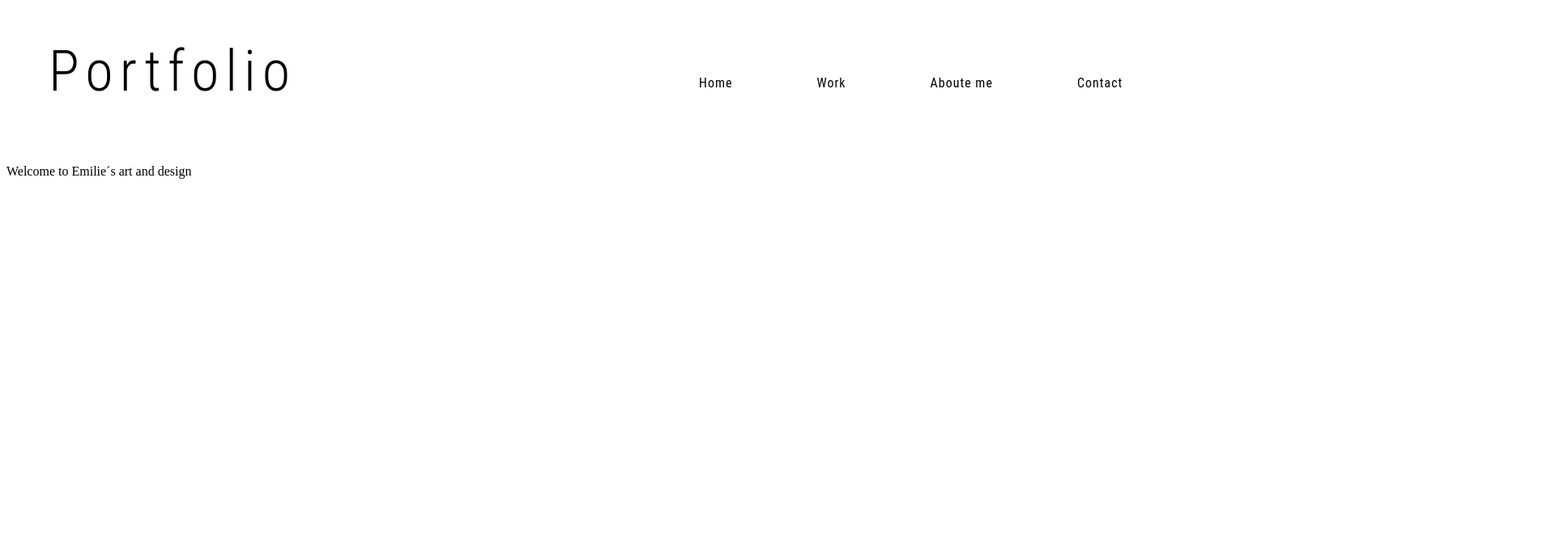
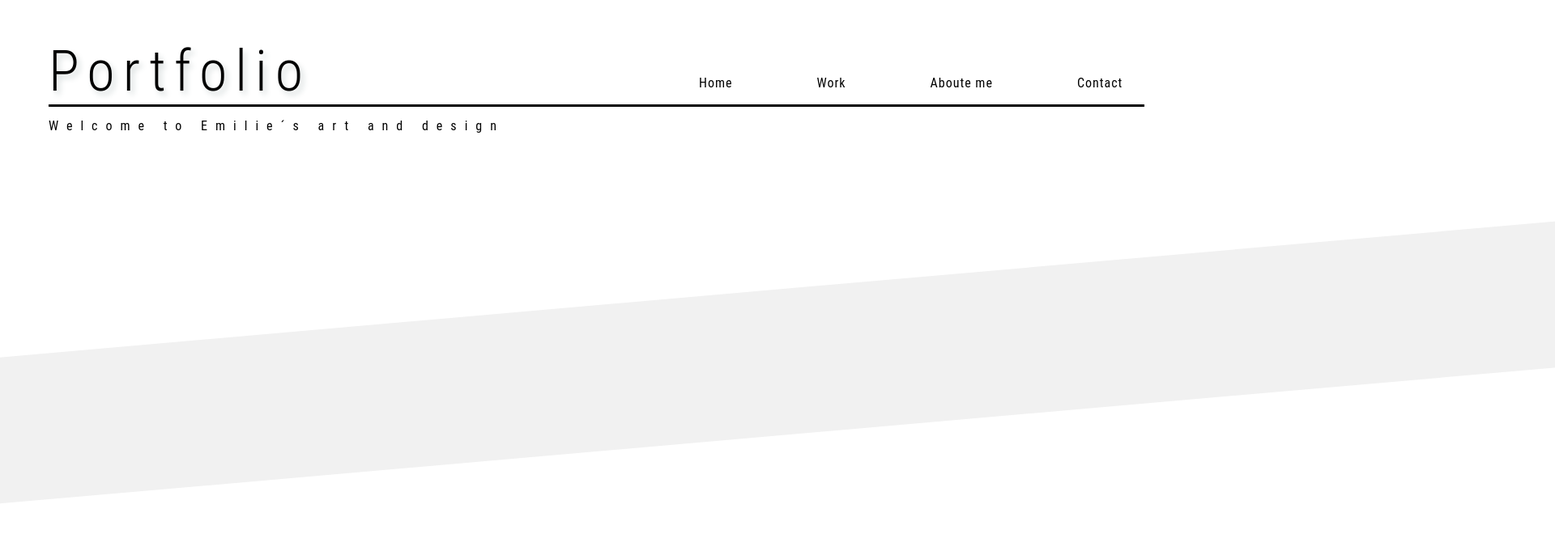
Before and after one commit to mili909/portfolio-opgave, a plain HTML site: page index.html in a window 1280 px wide. Shown: the top 660 px of the page at 81% size, 1920 px wide, since content can reach past the window. Drawn offline with Linux system fonts and the light colour scheme.

Commit message:
portfolio background and font

```diff
--- a/index.html
+++ b/index.html
@@ -25,8 +25,11 @@
 
 
 	<h1>Portfolio</h1>
+
 	<p>Welcome to Emilie´s art and design</p>
 
 
+	 <div style="background-color:#F1F1F1; vertical-align: middle; padding:90px 47px; transform: rotate(-5deg)"></div>
+
 </body>
 </html>
--- a/styles/styles.css
+++ b/styles/styles.css
@@ -26,11 +26,36 @@ nav a {
 
 h1 {
 	font-family: 'Roboto Condensed', sans-serif;
-	letter-spacing: 8px;
+	letter-spacing: 10px;
 	font-size: 70px;
-	font-weight: 250;
+	font-weight: 300;
 	position:relative;
 	left: 52px;
 	top: -27px;
+	text-shadow: 4px 5px 7px #D5DBDB;
+
 
 }
+
+p {
+	position: relative;
+	font-family: 'Roboto Condensed', sans-serif;
+	top: -60px;
+	left: 52px;
+	letter-spacing: 10px;
+}
+
+
+h1 {
+	border-bottom-style: solid;
+	color: black;
+	width: 1353px;
+
+}
+
+div {
+	position: relative;
+	top: 90px;
+	width: 200%;
+	right: 50px;
+}
```
